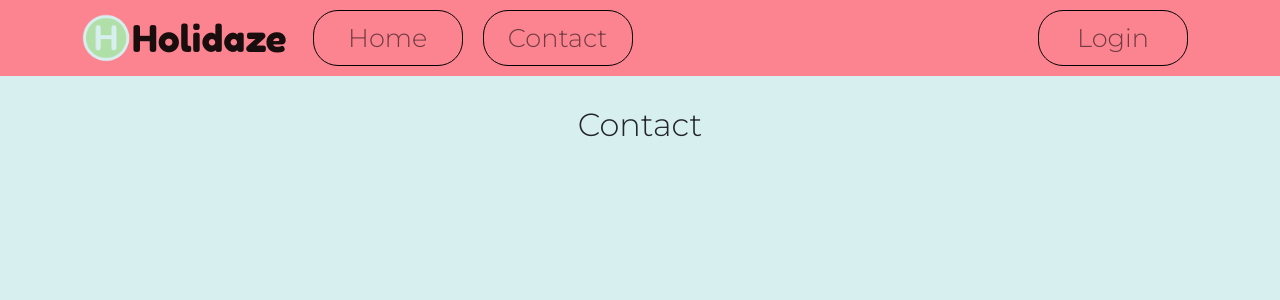
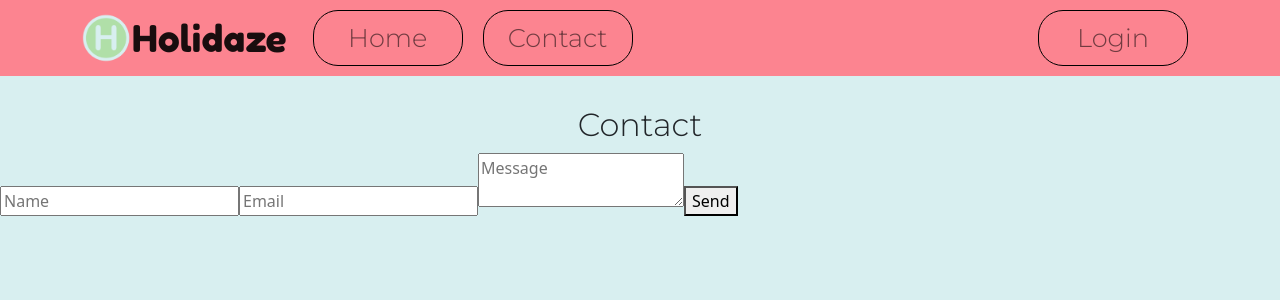
Before and after one commit to Noroff-FEU-Assignments/project-exam-2-dr-Luka, a React (Create React App) app in the folder holidaze/: page /Contact in a window 1280 px wide. Shown: the top 300 px of the page. Built offline with nearby package versions, Linux system fonts and the light colour scheme.

Commit message:
Contact form w/out Styling

```diff
--- a/holidaze/src/components/contact/Contact.js
+++ b/holidaze/src/components/contact/Contact.js
@@ -1,8 +1,11 @@
 import Heading from "../layout/Heading";
+import ContactForm from "./ContactForm";
+
 export default function Contact() {
   return (
     <>
       <Heading content="Contact" size="2" />
+      <ContactForm />
     </>
   );
 }
--- /dev/null
+++ b/holidaze/src/components/contact/ContactForm.js
@@ -0,0 +1,44 @@
+import { useForm } from "react-hook-form";
+import * as yup from "yup";
+import { yupResolver } from "@hookform/resolvers/yup";
+
+const schema = yup.object().shape({
+  name: yup
+    .string()
+    .required("Please enter your name")
+    .min(1, "Name must be at least 1 characters"),
+  email: yup
+    .string()
+    .required("Please enter an email address")
+    .email("Please enter a valid email address"),
+  message: yup
+    .string()
+    .required("Please enter your message")
+    .min(10, "The message must be at least 10 characters"),
+});
+
+export default function ContactForm() {
+  const {
+    register,
+    handleSubmit,
+    formState: { errors },
+  } = useForm({
+    resolver: yupResolver(schema),
+  });
+  function onSubmit(data) {}
+
+  return (
+    <form onSubmit={handleSubmit(onSubmit)}>
+      <input {...register("name")} placeholder="Name" />
+      {errors.name && <span>{errors.name.message}</span>}
+
+      <input {...register("email")} placeholder="Email" />
+      {errors.email && <span>{errors.email.message}</span>}
+
+      <textarea {...register("message")} placeholder="Message" />
+      {errors.message && <span>{errors.message.message}</span>}
+
+      <button>Send</button>
+    </form>
+  );
+}
```
